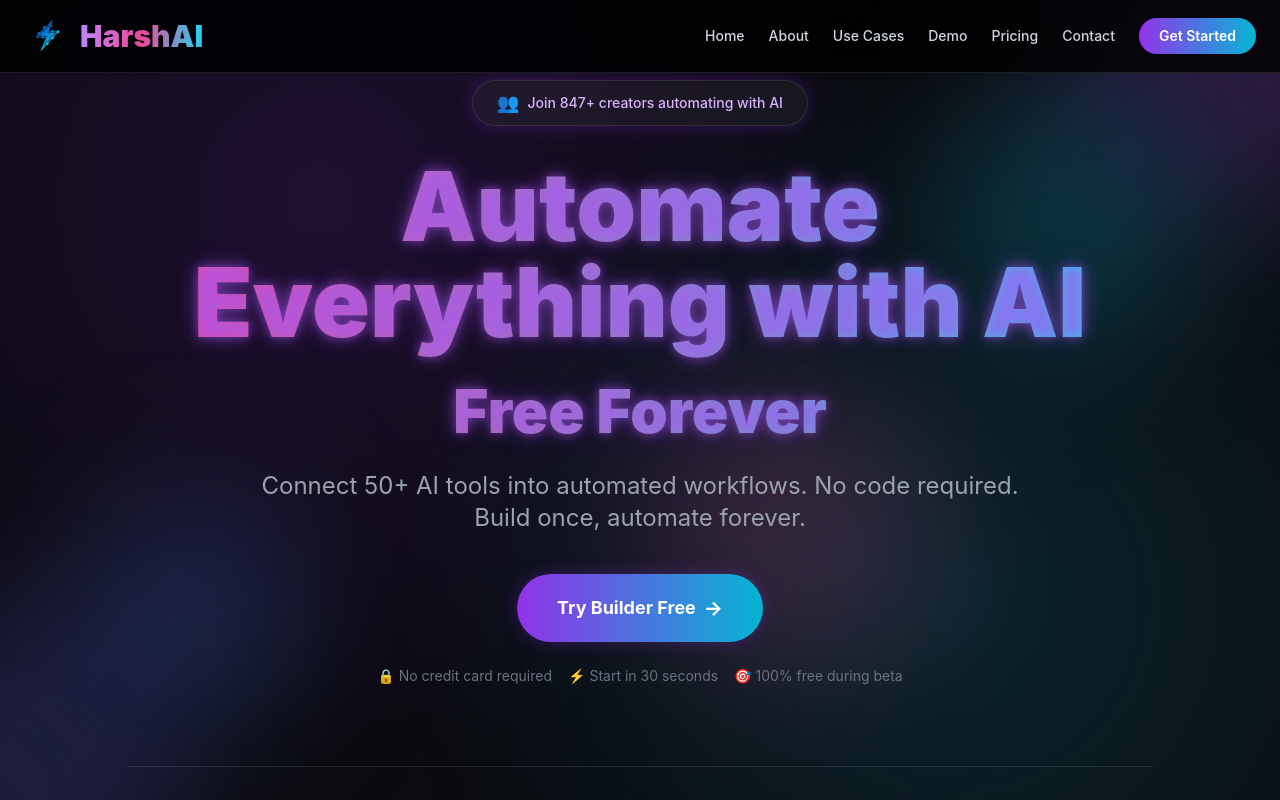
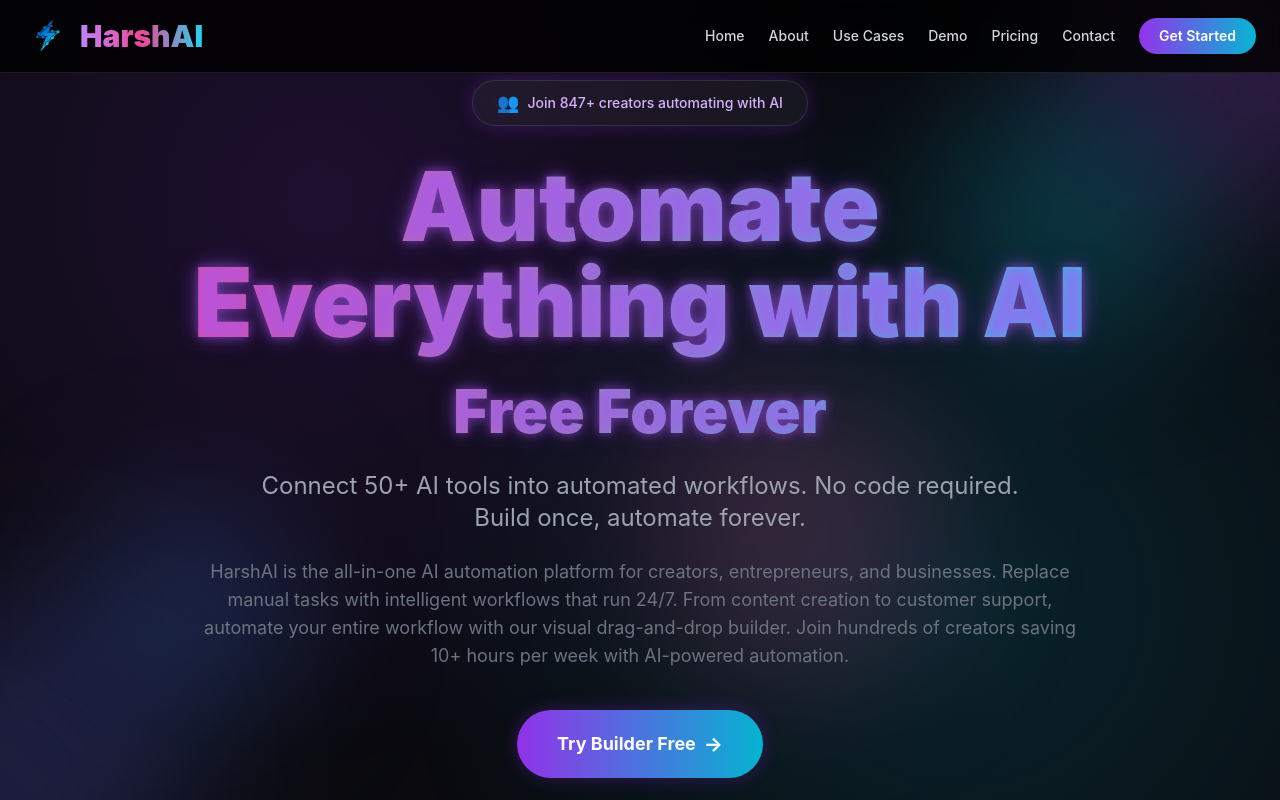
Before and after one commit to harshaldevloper/harshai, a Next.js app: page / in a window 1280 px wide. Shown: the top 800 px of the page. Built offline with nearby package versions, Linux system fonts and the light colour scheme.

Commit message:
seo: Fix duplicate viewport tag + add 65 words to homepage for SEO

```diff
--- a/app/layout.tsx
+++ b/app/layout.tsx
@@ -38,7 +38,6 @@
     <SessionProvider>
       <html lang="en">
         <head>
-          <meta name="viewport" content="width=device-width, initial-scale=1, maximum-scale=1, user-scalable=no, viewport-fit=cover" />
           <meta name="mobile-web-app-capable" content="yes" />
           <meta name="apple-mobile-web-app-capable" content="yes" />
           <meta name="apple-mobile-web-app-status-bar-style" content="black-translucent" />
--- a/app/page.tsx
+++ b/app/page.tsx
@@ -114,11 +114,19 @@
           </h1>
 
           {/* Subtitle */}
-          <p className="text-xl md:text-2xl text-gray-400 mb-10 max-w-3xl mx-auto leading-relaxed">
+          <p className="text-xl md:text-2xl text-gray-400 mb-6 max-w-3xl mx-auto leading-relaxed">
             Connect 50+ AI tools into automated workflows. No code required.
             <br className="hidden md:block" />
             Build once, automate forever.
           </p>
+
+          {/* SEO Content - Additional Value Proposition */}
+          <div className="text-base md:text-lg text-gray-500 max-w-4xl mx-auto leading-relaxed mb-10">
+            HarshAI is the all-in-one AI automation platform for creators, entrepreneurs, and businesses.
+            Replace manual tasks with intelligent workflows that run 24/7. From content creation to customer
+            support, automate your entire workflow with our visual drag-and-drop builder. Join hundreds of
+            creators saving 10+ hours per week with AI-powered automation.
+          </div>
 
           {/* Primary CTA Only - Remove secondary */}
           <div className="flex justify-center items-center">
```
